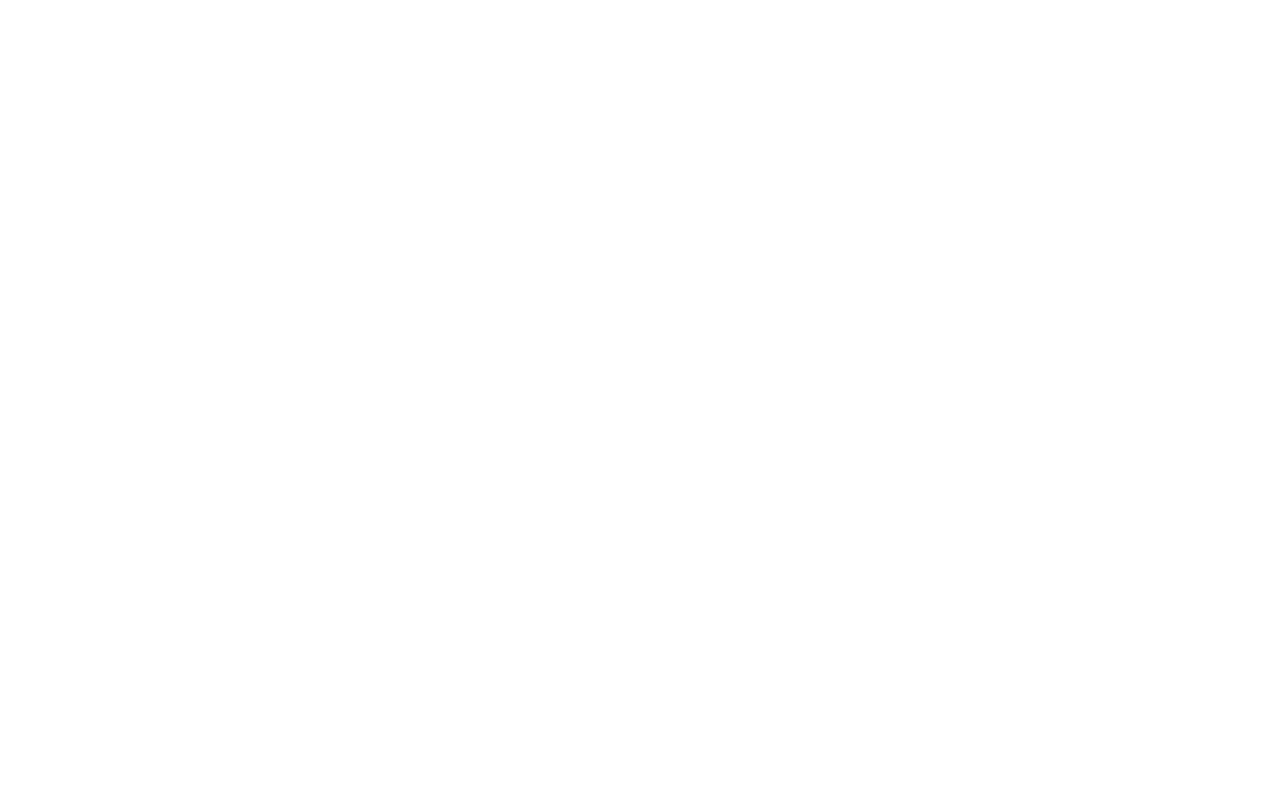
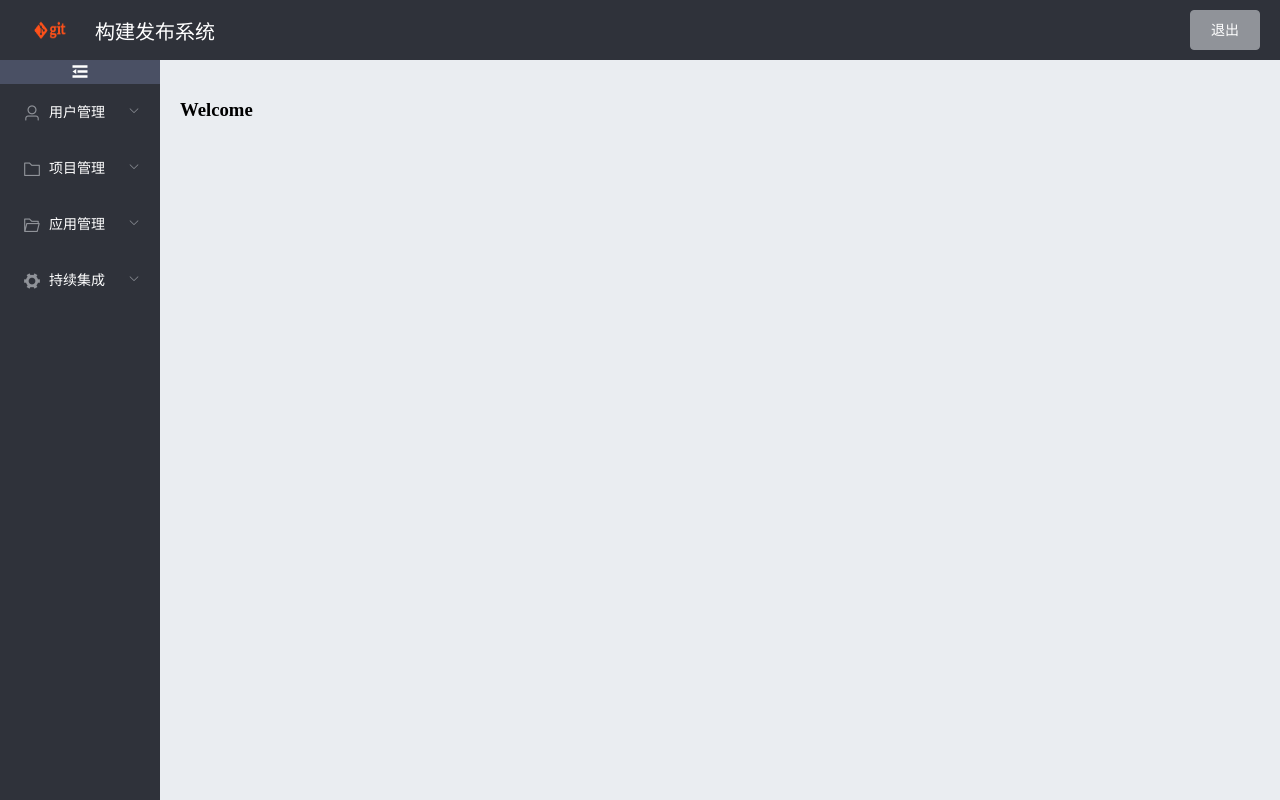
Before and after one commit to atdevp/vueDemo, a Vue app in the folder frontend/: page /#/welcome in a window 1280 px wide. Built offline with nearby package versions, Linux system fonts and the light colour scheme.

Commit message:
工程结构

```diff
--- a/frontend/src/components/Home.vue
+++ b/frontend/src/components/Home.vue
@@ -24,6 +24,7 @@
           unique-opened
           :collapse="isCollapse"
           :collapse-transition="false"
+          router
         >
           <!-- 一级菜单模板区 -->
           <el-submenu index="1">
@@ -33,7 +34,7 @@
             </template>
 
             <!-- 二级菜单 -->
-            <el-menu-item index="1-1">
+            <el-menu-item index="users">
               <template slot="title">
                 <i class="el-icon-menu"></i>
                 <span>用户列表</span>
@@ -123,7 +124,10 @@
         </el-menu>
       </el-aside>
       <!-- 主体 -->
-      <el-main>Main</el-main>
+      <el-main>
+        <!-- 路由占位符 -->
+        <router-view></router-view>
+      </el-main>
     </el-container>
   </el-container>
 </template>
--- /dev/null
+++ b/frontend/src/components/Welcome.vue
@@ -0,0 +1,7 @@
+<template>
+    <div>
+        <h3>Welcome</h3>
+    </div>
+</template>
+
+<style></style>
--- /dev/null
+++ b/frontend/src/components/users/Users.vue
@@ -0,0 +1,12 @@
+<template>
+    <div>
+        <h3>UserList</h3>
+    </div>
+</template>
+
+<script>
+export default {
+}
+</script>
+
+<style lang="less" scoped></style>
--- a/frontend/src/router/index.js
+++ b/frontend/src/router/index.js
@@ -2,6 +2,8 @@
 import Router from 'vue-router'
 import Home from '@/components/Home'
 import Login from '@/components/Login'
+import Welcome from '@/components/Welcome'
+import Users from '@/components/users/Users'
 
 Vue.use(Router)
 
@@ -9,8 +11,13 @@
   routes: [
     {
       path: '/home',
-      name: 'Home',
-      component: Home
+      component: Home,
+      redirect: '/welcome',
+      children: [
+        { path: '/welcome', component: Welcome },
+        { path: '/users', component: Users }
+      ]
+
     },
     {
       path: '/login',
```
